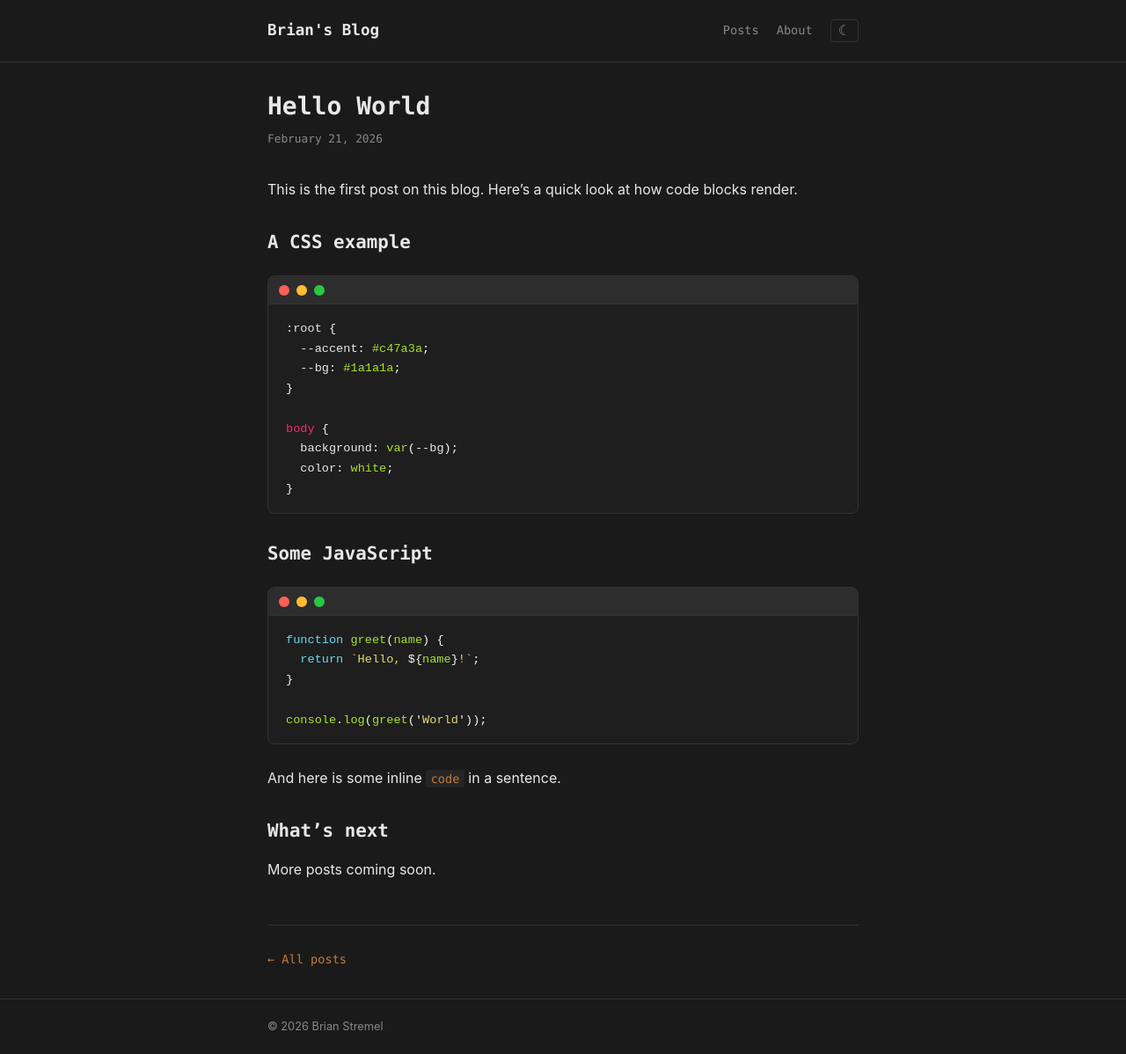
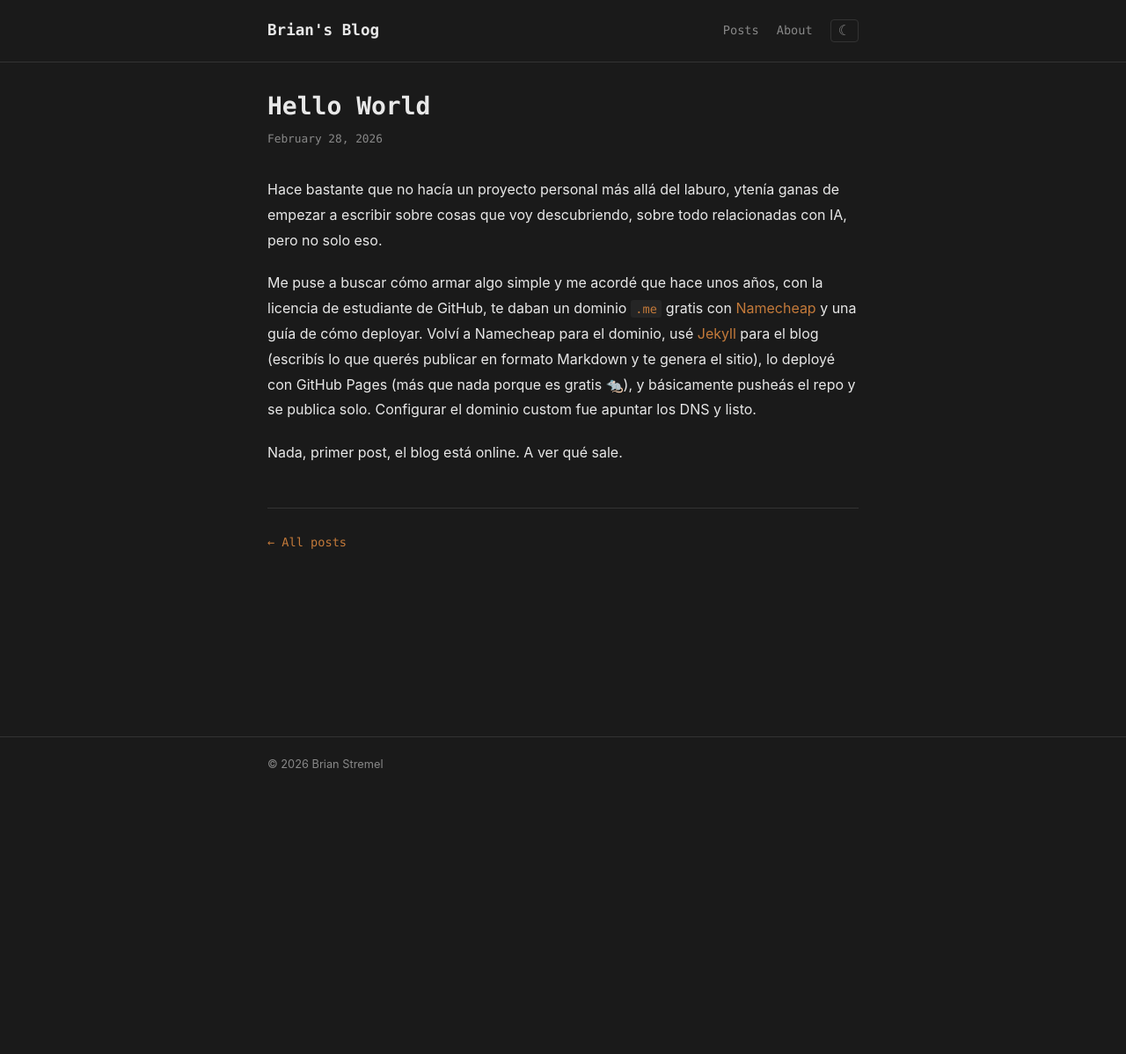
Before and after one commit to brianstremel/blog, a Jekyll site: the page built from _posts/2026-02-21-hello-world.md, in a window 1280 px wide. Shown: the whole page at 88% size. Built offline with Jekyll 4.4.1, drawn with Linux system fonts in a browser that asks for light colours; after the commit the page ends 900 px from its top, so only the background shows below that.

Commit message:
feat: first new post

````diff
--- a/_posts/2026-02-21-hello-world.md
+++ b/_posts/2026-02-21-hello-world.md
@@ -1,37 +1,11 @@
 ---
 layout: post
 title: "Hello World"
-date: 2026-02-21
+date: 2026-02-28
 ---
 
-This is the first post on this blog. Here's a quick look at how code blocks render.
+Hace bastante que no hacía un proyecto personal más allá del laburo, ytenía ganas de empezar a escribir sobre cosas que voy descubriendo, sobre todo relacionadas con IA, pero no solo eso.
 
-## A CSS example
+Me puse a buscar cómo armar algo simple y me acordé que hace unos años, con la licencia de estudiante de GitHub, te daban un dominio `.me` gratis con [Namecheap](https://www.namecheap.com) y una guía de cómo deployar. Volví a Namecheap para el dominio, usé [Jekyll](https://jekyllrb.com) para el blog (escribís lo que querés publicar en formato Markdown y te genera el sitio), lo deployé con GitHub Pages (más que nada porque es gratis 🐀), y básicamente pusheás el repo y se publica solo. Configurar el dominio custom fue apuntar los DNS y listo.
 
-```css
-:root {
-  --accent: #c47a3a;
-  --bg: #1a1a1a;
-}
-
-body {
-  background: var(--bg);
-  color: white;
-}
-```
-
-## Some JavaScript
-
-```javascript
-function greet(name) {
-  return `Hello, ${name}!`;
-}
-
-console.log(greet('World'));
-```
-
-And here is some inline `code` in a sentence.
-
-## What's next
-
-More posts coming soon.
+Nada, primer post, el blog está online. A ver qué sale.
````
